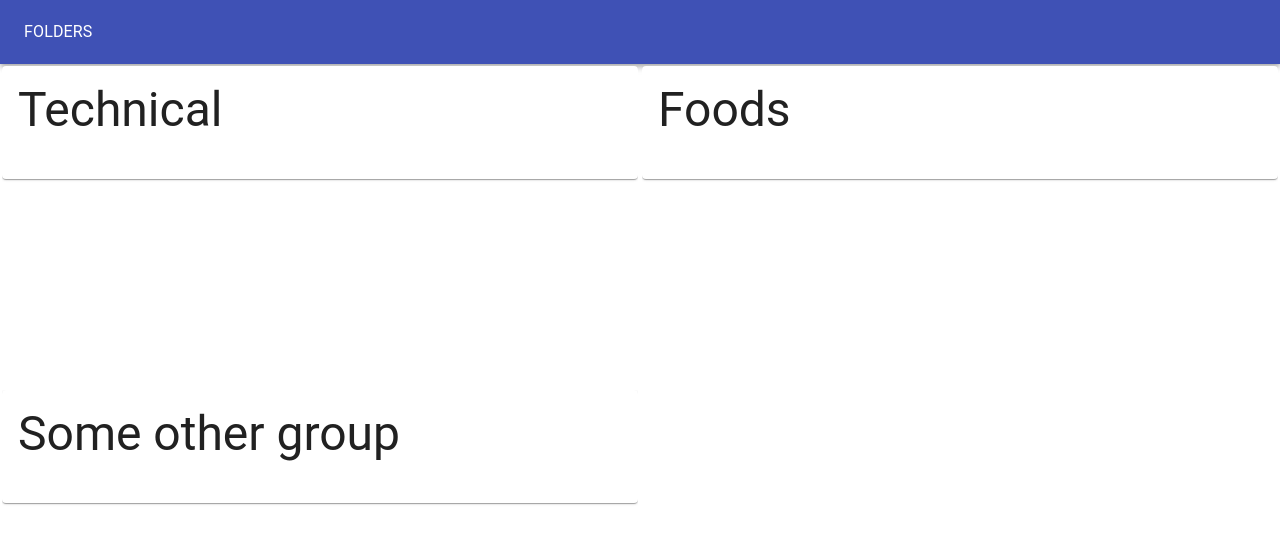
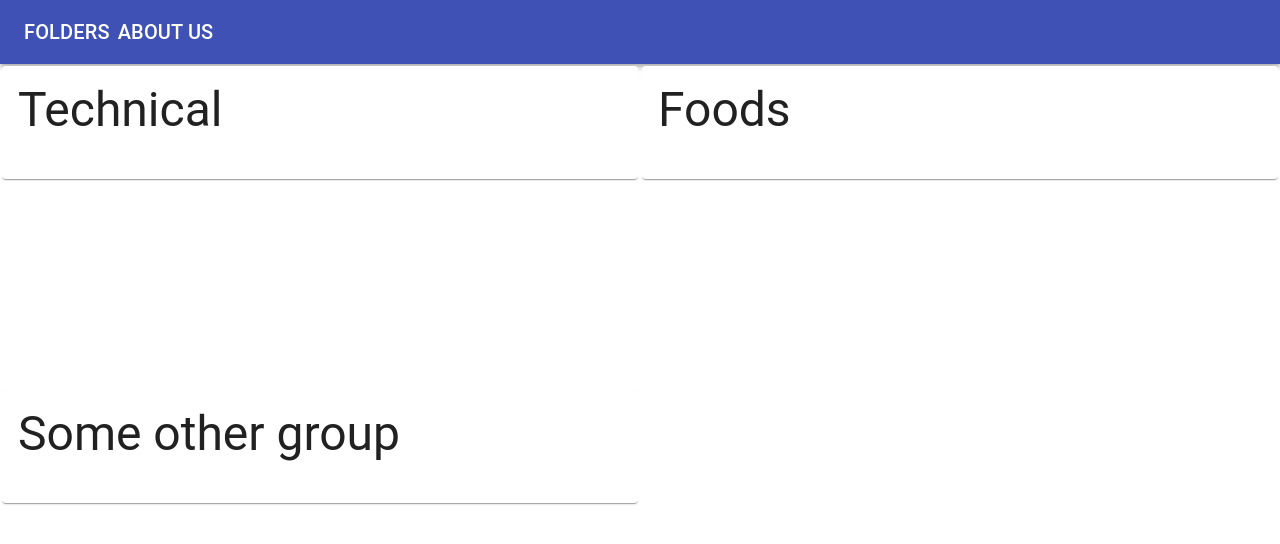
Before and after one commit to kamilew650/django-react-project, a React (Create React App) app in the folder client/: page / in a window 1280 px wide. Shown: the top 544 px of the page. Built offline with nearby package versions, Linux system fonts and the light colour scheme.

Commit message:
Top bar changes

```diff
--- a/client/src/components/TopBar.js
+++ b/client/src/components/TopBar.js
@@ -18,20 +18,42 @@
     <AppBar position="static">
       <Router>
         <Toolbar>
-          <Link to="/#" style={{ color: "white", textDecorationLine: "none" }}>
-            <Typography color="inherit"> FOLDERS </Typography>
+          <Link
+            to="/#"
+            style={{
+              color: "white",
+              textDecorationLine: "none",
+              marginRight: "8px",
+            }}
+          >
+            <Typography color="inherit" variant="h6">
+              FOLDERS
+            </Typography>
           </Link>
-
           {context ? (
             <Link
               to="/login"
-              style={{ color: "white", textDecorationLine: "none" }}
+              style={{
+                color: "white",
+                textDecorationLine: "none",
+                marginRight: "8px",
+              }}
             >
               <Button color="inherit" onClick={handleLogout}>
-                LOGOUT
+                <Typography color="inherit" variant="h6">
+                  LOGOUT
+                </Typography>
               </Button>
             </Link>
           ) : null}
+          <Link
+            to="/about"
+            style={{ color: "white", textDecorationLine: "none" }}
+          >
+            <Typography color="inherit" variant="h6">
+              ABOUT US
+            </Typography>
+          </Link>
         </Toolbar>
       </Router>
     </AppBar>
```
